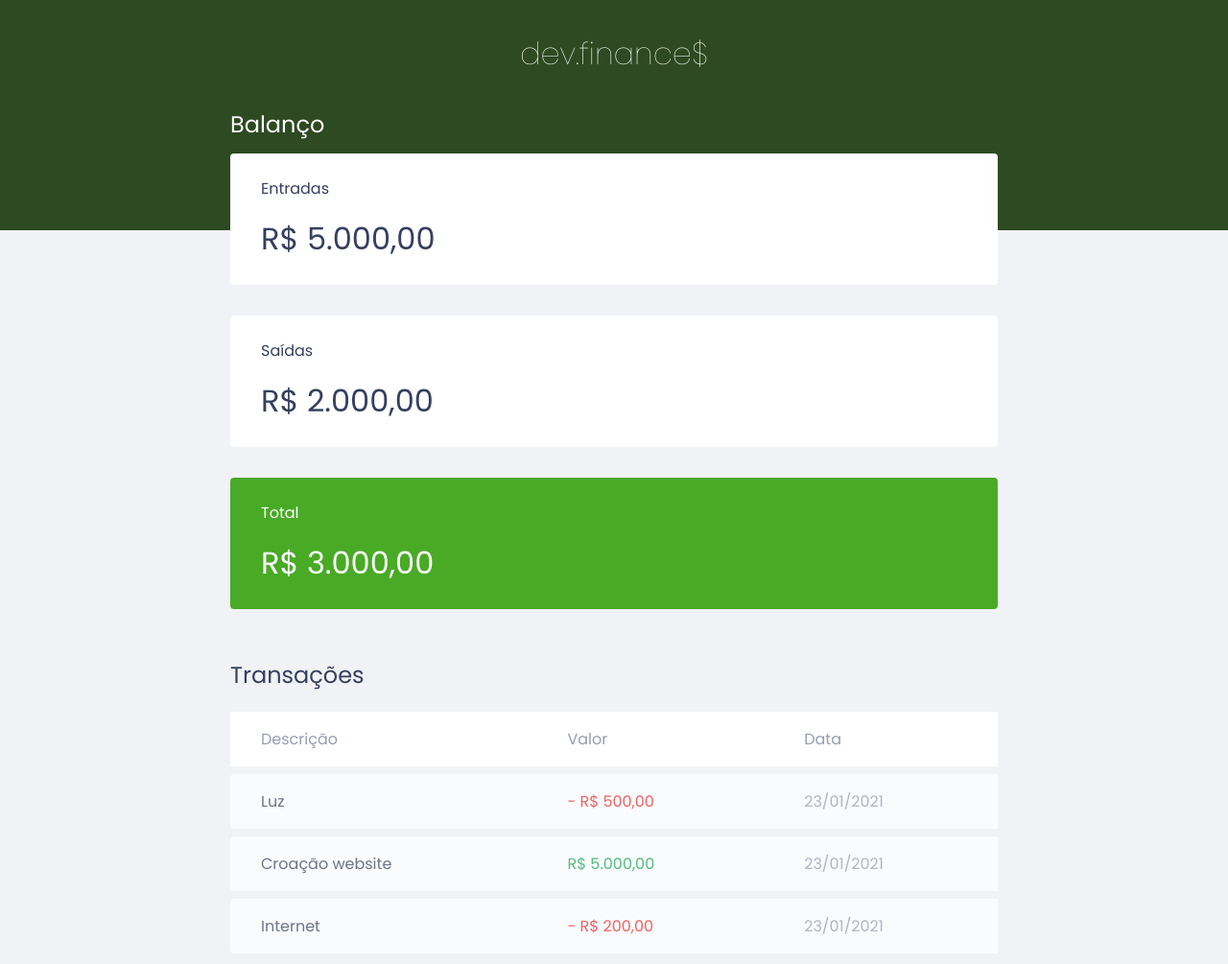
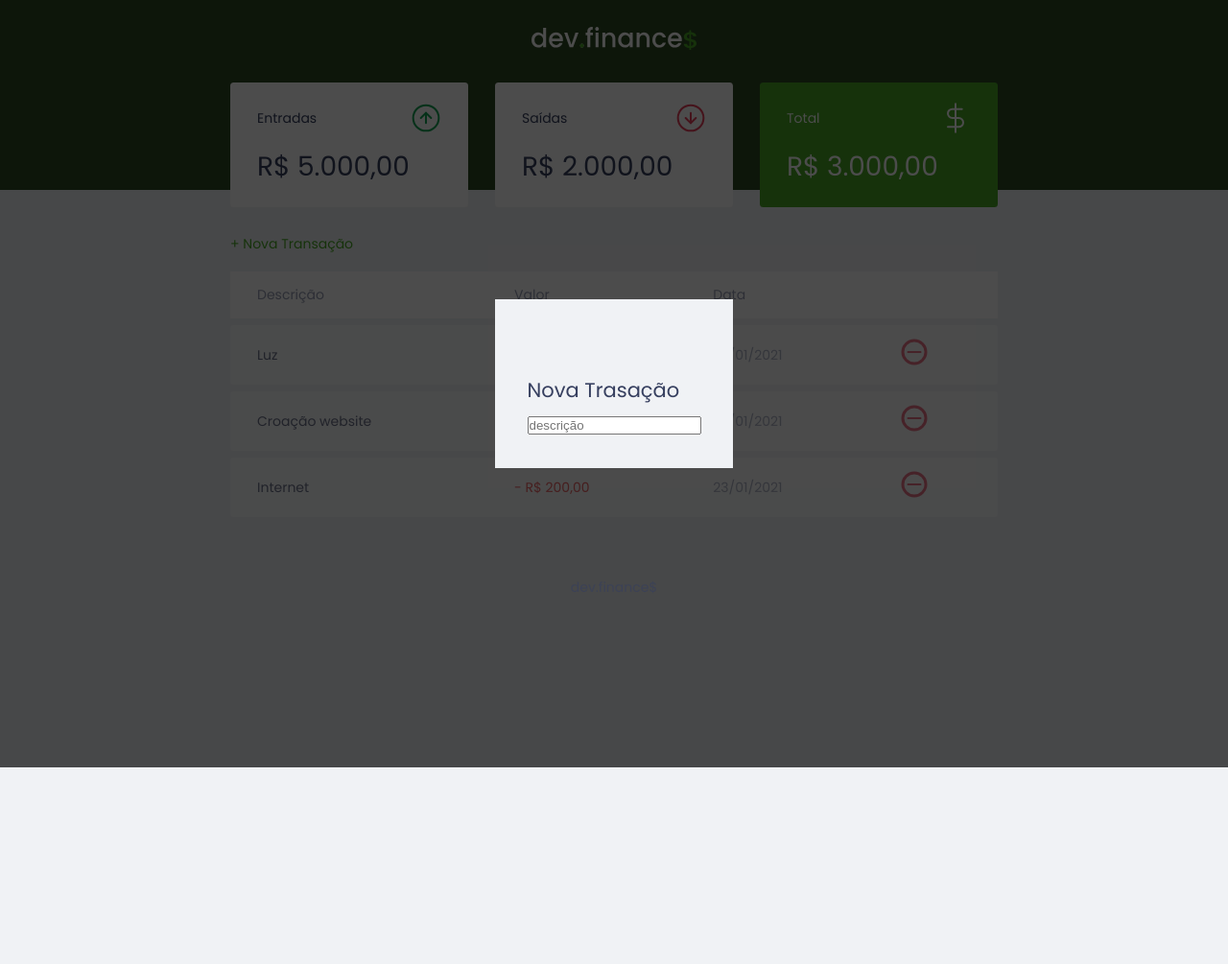
Before and after one commit to gabi-souza/dev-finance, a plain HTML site: page index.html in a window 1280 px wide. Shown: the top 1005 px of the page at 96% size. After the commit the page ends 800 px from the top, so only its background shows below. Drawn offline with Linux system fonts and the light colour scheme.

Commit message:
Add files via upload

```diff
--- a/index.html
+++ b/index.html
@@ -16,30 +16,41 @@
   </head>
   <body>
     <header>
-      <h1 id="logo">dev.finance$</h1>
+      <img src="./assets/logo.svg" alt="Logo Dev Finance" />
     </header>
 
     <main class="container">
       <section id="balance">
-        <h2>Balanço</h2>
+        <h2 class="sr-only">Balanço</h2>
 
         <div class="card">
-          <h3>Entradas</h3>
+          <h3>
+            <span>Entradas</span>
+            <img src="./assets/income.svg" alt="Imagem de entradas" />
+          </h3>
           <p>R$ 5.000,00</p>
         </div>
 
         <div class="card">
-          <h3>Saídas</h3>
+          <h3>
+            <span>Saídas</span>
+            <img src="./assets/expense.svg" alt="Imagem de saídas" />
+          </h3>
           <p>R$ 2.000,00</p>
         </div>
 
         <div class="card total">
-          <h3>Total</h3>
+          <h3>
+            <span>Total</span>
+            <img src="./assets/total.svg" alt="Imagem de total" />
+          </h3>
           <p>R$ 3.000,00</p>
         </div>
       </section>
       <section id="transaction">
-        <h2>Transações</h2>
+        <h2 class="sr-only">Transações</h2>
+
+        <a href="#" class="button new">+ Nova Transação</a>
 
         <table id="data-table">
           <thead>
@@ -47,6 +58,7 @@
               <th>Descrição</th>
               <th>Valor</th>
               <th>Data</th>
+              <th></th>
             </tr>
           </thead>
           <tbody>
@@ -54,22 +66,50 @@
               <td class="description">Luz</td>
               <td class="expense">- R$ 500,00</td>
               <td class="date">23/01/2021</td>
+              <td>
+                <img src="./assets/minus.svg" alt="Remover Transação" />
+              </td>
             </tr>
             <tr>
               <td class="description">Croação website</td>
               <td class="income">R$ 5.000,00</td>
               <td class="date">23/01/2021</td>
+              <td>
+                <img src="./assets/minus.svg" alt="Remover Transação" />
+              </td>
             </tr>
             <tr>
               <td class="description">Internet</td>
               <td class="expense">- R$ 200,00</td>
               <td class="date">23/01/2021</td>
+              <td>
+                <img src="./assets/minus.svg" alt="Remover Transação" />
+              </td>
             </tr>
           </tbody>
         </table>
       </section>
     </main>
 
+    <div class="modal-overlay active">
+      <div class="modal">
+        <div class="form">
+          <h2>Nova Trasação</h2>
+          <form action="">
+            <div class="input-group">
+              <label class="sr-only" for="description">Descrição</label>
+              <input
+                type="number"
+                id="amount"
+                name="amount"
+                placeholder="descrição"
+              />
+            </div>
+          </form>
+        </div>
+      </div>
+    </div>
+
     <footer>
       <p>dev.finance$</p>
     </footer>
--- a/style.css
+++ b/style.css
@@ -8,9 +8,25 @@
   box-sizing: border-box;
 }
 
+html {
+  font-size: 93.75%;
+}
+
 body {
   background: #f0f2f5;
   font-family: 'poppins', sans-serif;
+}
+
+.sr-only {
+  position: absolute;
+  width: 1px;
+  height: 1px;
+  padding: 0;
+  margin: -1px;
+  overflow: hidden;
+  clip: rect(0, 0, 0, 0);
+  white-space: nowrap;
+  border-width: 0;
 }
 
 .container {
@@ -26,6 +42,22 @@
 
   font-weight: normal;
 }
+
+/*Links & Buttons============================================*/
+a {
+  color: #49aa26;
+  text-decoration: none;
+}
+
+a:hover {
+  color: #3dd705;
+}
+
+.button.new {
+  display: inline-block;
+  margin-bottom: 0.8rem;
+}
+
 /*Header============================================*/
 header {
   background: #2d4a22;
@@ -62,6 +94,10 @@
 .card h3 {
   font-weight: normal;
   font-size: 1rem;
+
+  display: flex;
+  align-items: center;
+  justify-content: space-between;
 }
 
 .card p {
@@ -77,6 +113,11 @@
 }
 
 /*Table============================================*/
+#transaction {
+  display: block;
+  width: 100%;
+  overflow-x: auto;
+}
 #data-table {
   width: 100%;
   border-spacing: 0 0.5rem;
@@ -86,6 +127,11 @@
 table thead tr td:first-child,
 table tbody tr td:first-child {
   border-radius: 0.25rem 0 0 0.25rem;
+}
+
+table thead tr td:last-child,
+table tbody tr td:last-child {
+  border-radius: 0 0.25rem 0.25rem 0;
 }
 
 table thead th {
@@ -122,6 +168,34 @@
   color: #e92929;
 }
 
+/*Modal============================================*/
+.modal-overlay {
+  width: 100%;
+  height: 100%;
+
+  background-color: rgba(0, 0, 0, 0.7);
+
+  position: fixed;
+  top: 0;
+
+  display: flex;
+  align-items: center;
+  justify-content: center;
+
+  opacity: 0;
+  visibility: hidden;
+}
+
+.modal-overlay.active {
+  opacity: 1;
+  visibility: visible;
+}
+
+.modal {
+  background: #f0f2f5;
+  padding: 2.4rem;
+}
+
 /*Footer============================================*/
 footer {
   text-align: center;
@@ -129,3 +203,16 @@
   color: var(--dark-blue);
   opacity: 0.6;
 }
+
+/*Responsive============================================*/
+@media (min-width: 800px) {
+  html {
+    font-size: 87.5%;
+  }
+
+  #balance {
+    display: grid;
+    grid-template-columns: repeat(3, 1fr);
+    gap: 2rem;
+  }
+}
```
Also changed, not shown: assets/expense.svg (added), assets/income.svg (added), assets/logo.svg (added), assets/minus.svg (added), assets/plus.svg (added), assets/total.svg (added).
